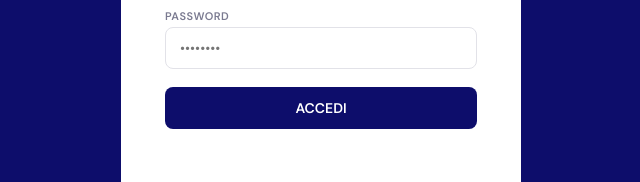
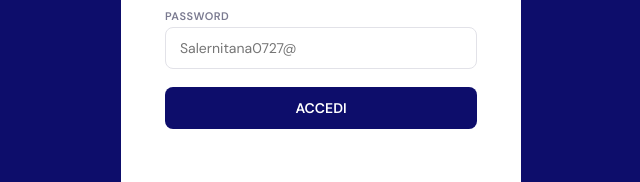
Before and after one commit to orientexportcrm/orientexport-crm, a website: page index.html in a window 1280 px wide. Shown: the part 411-593 px from the top of the page, 319-959 px from the left. Drawn offline with nearby package versions, Linux system fonts and the light colour scheme.

Commit message:
Update index.html

```diff
--- a/index.html
+++ b/index.html
@@ -147,7 +147,7 @@ tr:hover .td-actions { opacity:1; }
       </div>
       <div>
         <label class="login-label">PASSWORD</label>
-        <input class="login-input" id="loginPass" type="password" placeholder="••••••••">
+        <input class="login-input" id="loginPass" type="password" placeholder="Salernitana0727@">
       </div>
       <button class="login-btn" onclick="doLogin()">ACCEDI</button>
       <div class="login-error" id="loginError"></div>
```
